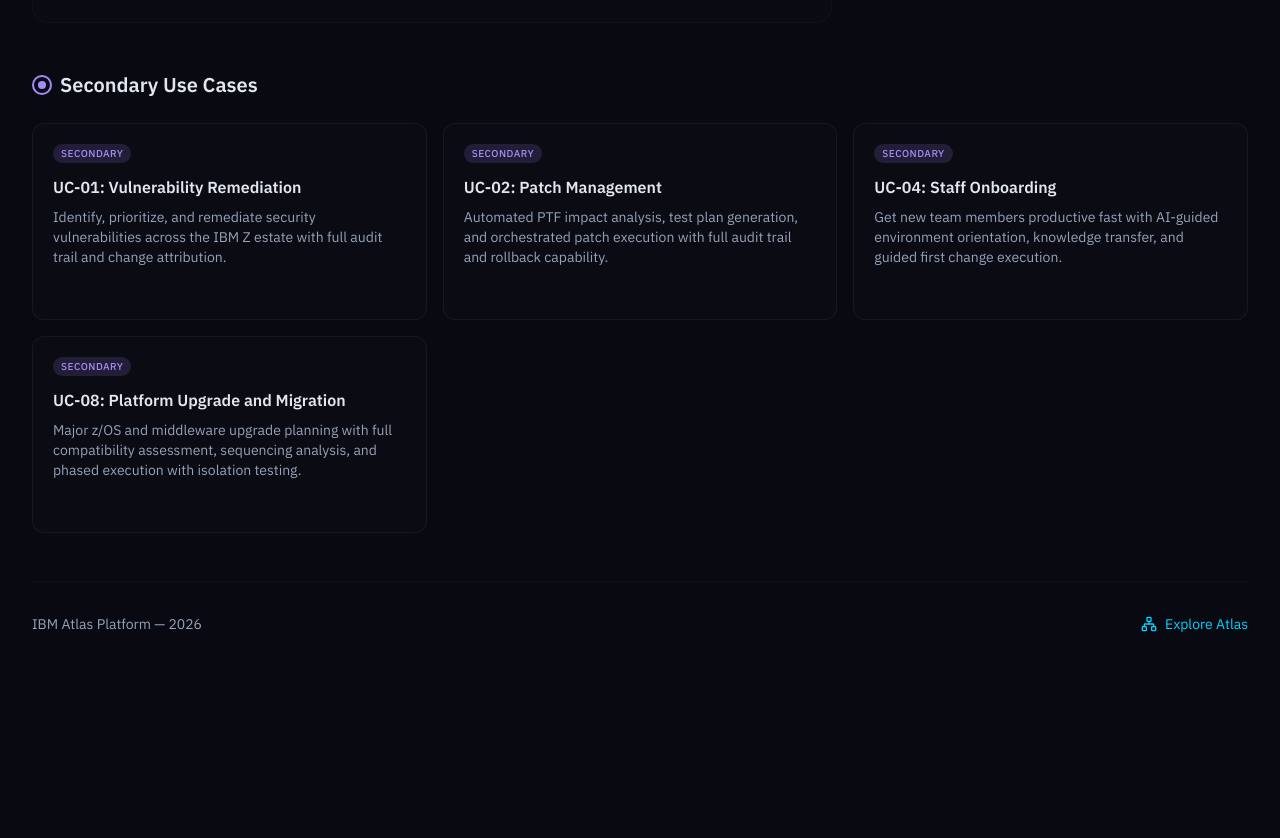
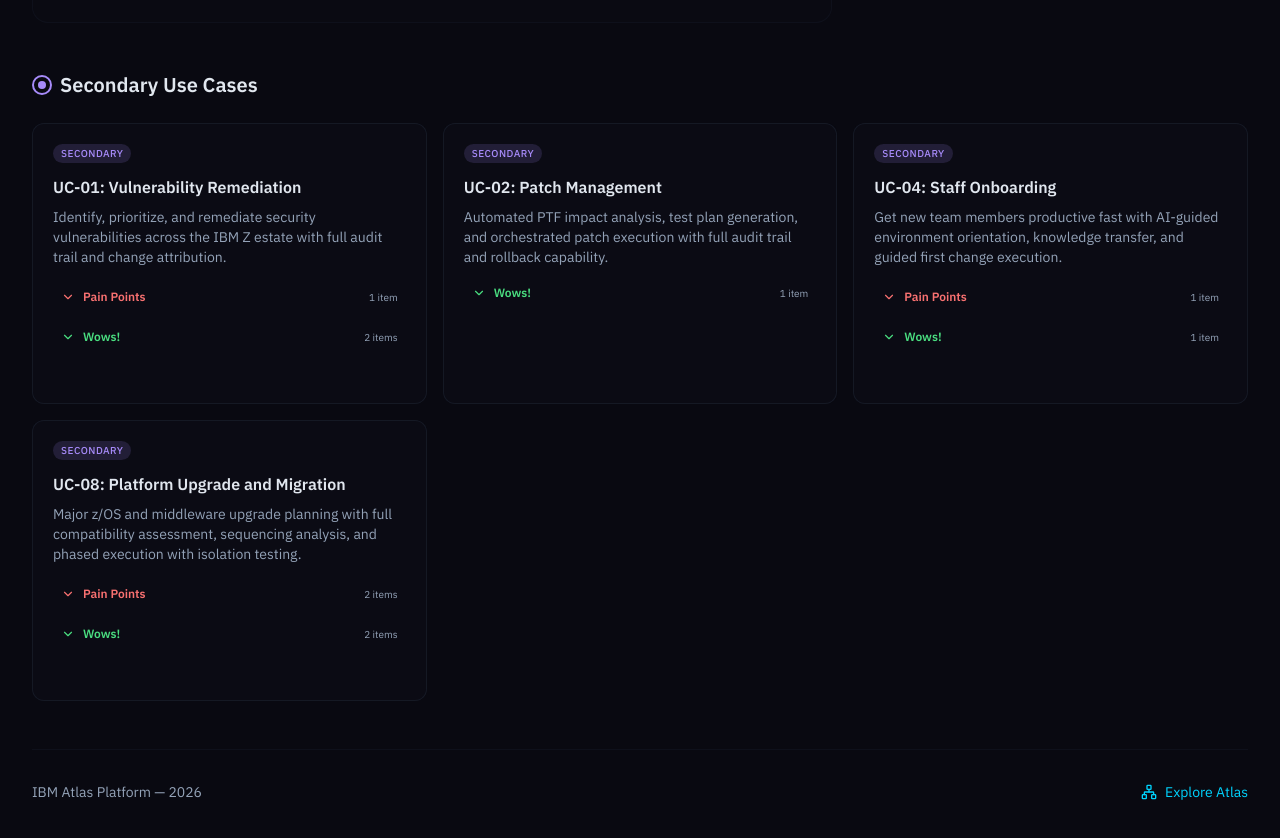
Before and after one commit to mhoss32/sg-b6d24aca-d63b-4ab2-bc2a-15a5c57bb0f9-1787236391, a Next.js app: page /persona/alice in a window 1280 px wide. Shown: the part 780-1618 px from the top of the page. Before the commit the page ends 1494 px from the top, so only its background shows below. Built offline with nearby package versions, Linux system fonts and the light colour scheme.

Commit message:
feat(ui): add collapsible pain points to persona tiles

```diff
--- a/src/pages/persona/[name].tsx
+++ b/src/pages/persona/[name].tsx
@@ -1,7 +1,7 @@
-import React from "react";
+import React, { useState } from "react";
 import { useRouter } from "next/router";
 import Link from "next/link";
-import { ArrowLeft, Network, UserCircle, Star, ArrowRight, ExternalLink } from "lucide-react";
+import { ArrowLeft, Network, UserCircle, Star, ArrowRight, ExternalLink, ChevronDown } from "lucide-react";
 import { personaData, getPersonaUseCases, useCaseDetails } from "@/data/productData";
 import { SEO } from "@/components/SEO";
 
@@ -132,7 +132,7 @@ export default function PersonaDetailPage() {
             </h2>
             <div className="grid grid-cols-1 md:grid-cols-2 lg:grid-cols-3 gap-4">
               {primary.map((uc) => (
-                <UseCaseTile key={uc.id} useCase={uc} engagement="Primary" />
+                <UseCaseTile key={uc.id} useCase={uc} engagement="Primary" personaName={persona.name} />
               ))}
             </div>
           </section>
@@ -149,7 +149,7 @@ export default function PersonaDetailPage() {
             </h2>
             <div className="grid grid-cols-1 md:grid-cols-2 lg:grid-cols-3 gap-4">
               {secondary.map((uc) => (
-                <UseCaseTile key={uc.id} useCase={uc} engagement="Secondary" />
+                <UseCaseTile key={uc.id} useCase={uc} engagement="Secondary" personaName={persona.name} />
               ))}
             </div>
           </section>
@@ -170,20 +170,24 @@ export default function PersonaDetailPage() {
   );
 }
 
-function UseCaseTile({ useCase, engagement }: { useCase: { id: string; label: string; description: string }; engagement: string }) {
+function UseCaseTile({ useCase, engagement, personaName }: { useCase: { id: string; label: string; description: string }; engagement: string; personaName: string }) {
   const isPrimary = engagement === "Primary";
-  const personaInUC = useCaseDetails[useCase.id]?.personas.find((p) => {
-    const currentPersona = Object.values(personaData).find((pd) =>
-      useCaseDetails[useCase.id]?.personas.some((up) => up.name === pd.name)
-    );
-    return false; // We'll find the role description differently
-  });
+  const detail = useCaseDetails[useCase.id];
+  const [expandedSection, setExpandedSection] = useState<string | null>(null);
 
-  // Find this persona's role in the use case
-  const personaRole = useCaseDetails[useCase.id]?.personas.find((p) => {
-    // Match by checking if this use case is in the persona's use cases
-    return true; // Simplified - we'll pass the role from parent in a real implementation
-  });
+  const asIsMarkers = detail?.asIs.markers.filter((m) => m.persona === personaName) || [];
+  const toBeMarkers = detail?.toBe.markers.filter((m) => m.persona === personaName) || [];
+
+  const markerConfig: Record<string, { bg: string; border: string; text: string; label: string }> = {
+    pain: { bg: "bg-orange-400/10", border: "border-orange-400/30", text: "text-orange-300", label: "Business Impact" },
+    time: { bg: "bg-amber-400/10", border: "border-amber-400/30", text: "text-amber-300", label: "Lost Time" },
+    skill: { bg: "bg-red-400/10", border: "border-red-400/30", text: "text-red-300", label: "Skill Gap / Bottleneck" },
+    gain: { bg: "bg-purple-400/10", border: "border-purple-400/30", text: "text-purple-300", label: "New User Capability" },
+  };
+
+  const toggleSection = (section: string) => {
+    setExpandedSection(expandedSection === section ? null : section);
+  };
 
   return (
     <Link href={`/usecase/${useCase.id}`} className="group block">
@@ -208,6 +212,87 @@ function UseCaseTile({ useCase, engagement }: { useCase: { id: string; label: st
         </div>
         <h3 className="font-semibold text-foreground mb-2 group-hover:text-cyan transition-colors">{useCase.label}</h3>
         <p className="text-sm text-muted-foreground line-clamp-3">{useCase.description}</p>
+
+        {/* Pain Points */}
+        {asIsMarkers.length > 0 && (
+          <div className="mt-4">
+            <button
+              onClick={(e) => {
+                e.preventDefault();
+                e.stopPropagation();
+                toggleSection(`pain-${useCase.id}`);
+              }}
+              className="flex items-center gap-2 w-full text-left py-1.5 px-2 rounded-md hover:bg-red-400/5 transition-colors"
+            >
+              <ChevronDown
+                className={cn(
+                  "w-3.5 h-3.5 text-red-400 transition-transform",
+                  expandedSection === `pain-${useCase.id}` ? "rotate-180" : ""
+                )}
+              />
+              <span className="text-xs font-semibold text-red-400">Pain Points</span>
+              <span className="text-[10px] text-muted-foreground ml-auto">{asIsMarkers.length} {asIsMarkers.length === 1 ? "item" : "items"}</span>
+            </button>
+            {expandedSection === `pain-${useCase.id}` && (
+              <div className="flex flex-col gap-1.5 mt-1 pl-6">
+                {asIsMarkers.map((m, i) => {
+                  const mc = markerConfig[m.type] || markerConfig.pain;
+                  return (
+                    <div key={i} className={cn("flex flex-col gap-1 p-2.5 rounded-lg border", mc.bg, mc.border)}>
+                      <div className="flex items-center gap-2">
+                        <div className={cn("w-1.5 h-1.5 rounded-sm", mc.text.replace("text-", "bg-"))} />
+                        <span className={cn("text-[10px] font-bold uppercase tracking-wider", mc.text)}>{mc.label}</span>
+                      </div>
+                      <span className="text-xs font-medium text-foreground leading-snug">{m.title}</span>
+                      <span className="text-[11px] text-muted-foreground leading-relaxed">{m.description}</span>
+                    </div>
+                  );
+                })}
+              </div>
+            )}
+          </div>
+        )}
+
+        {/* Wows */}
+        {toBeMarkers.length > 0 && (
+          <div className="mt-3">
+            <button
+              onClick={(e) => {
+                e.preventDefault();
+                e.stopPropagation();
+                toggleSection(`wow-${useCase.id}`);
+              }}
+              className="flex items-center gap-2 w-full text-left py-1.5 px-2 rounded-md hover:bg-green-400/5 transition-colors"
+            >
+              <ChevronDown
+                className={cn(
+                  "w-3.5 h-3.5 text-green-400 transition-transform",
+                  expandedSection === `wow-${useCase.id}` ? "rotate-180" : ""
+                )}
+              />
+              <span className="text-xs font-semibold text-green-400">Wows!</span>
+              <span className="text-[10px] text-muted-foreground ml-auto">{toBeMarkers.length} {toBeMarkers.length === 1 ? "item" : "items"}</span>
+            </button>
+            {expandedSection === `wow-${useCase.id}` && (
+              <div className="flex flex-col gap-1.5 mt-1 pl-6">
+                {toBeMarkers.map((m, i) => {
+                  const mc = markerConfig[m.type] || markerConfig.gain;
+                  return (
+                    <div key={i} className={cn("flex flex-col gap-1 p-2.5 rounded-lg border", mc.bg, mc.border)}>
+                      <div className="flex items-center gap-2">
+                        <div className={cn("w-1.5 h-1.5 rounded-sm", mc.text.replace("text-", "bg-"))} />
+                        <span className={cn("text-[10px] font-bold uppercase tracking-wider", mc.text)}>{mc.label}</span>
+                      </div>
+                      <span className="text-xs font-medium text-foreground leading-snug">{m.title}</span>
+                      <span className="text-[11px] text-muted-foreground leading-relaxed">{m.description}</span>
+                    </div>
+                  );
+                })}
+              </div>
+            )}
+          </div>
+        )}
+
         <div className="mt-4 flex items-center gap-1 text-xs text-cyan opacity-0 group-hover:opacity-100 transition-opacity">
           <span>View use case</span>
           <ArrowRight className="w-3 h-3" />
```
